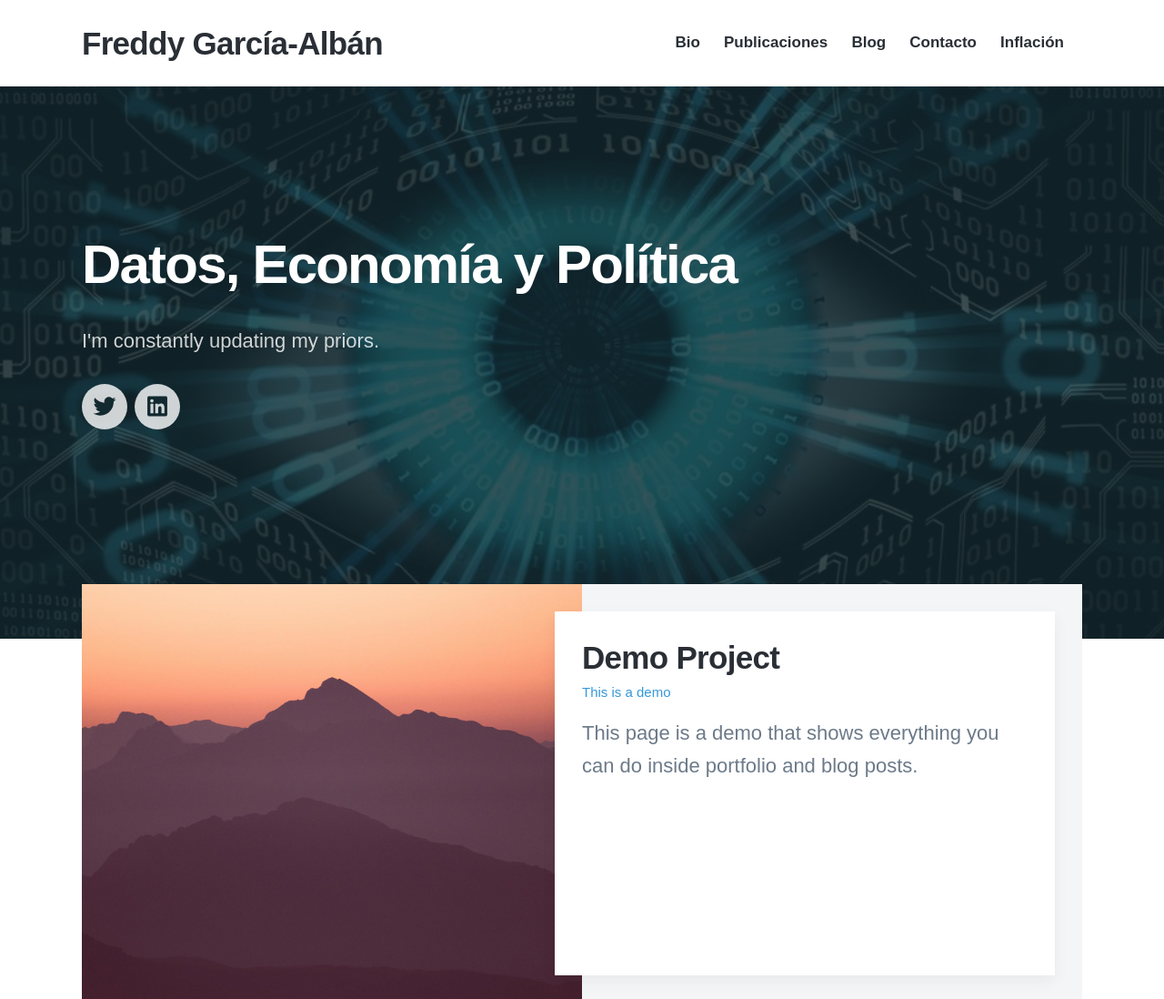
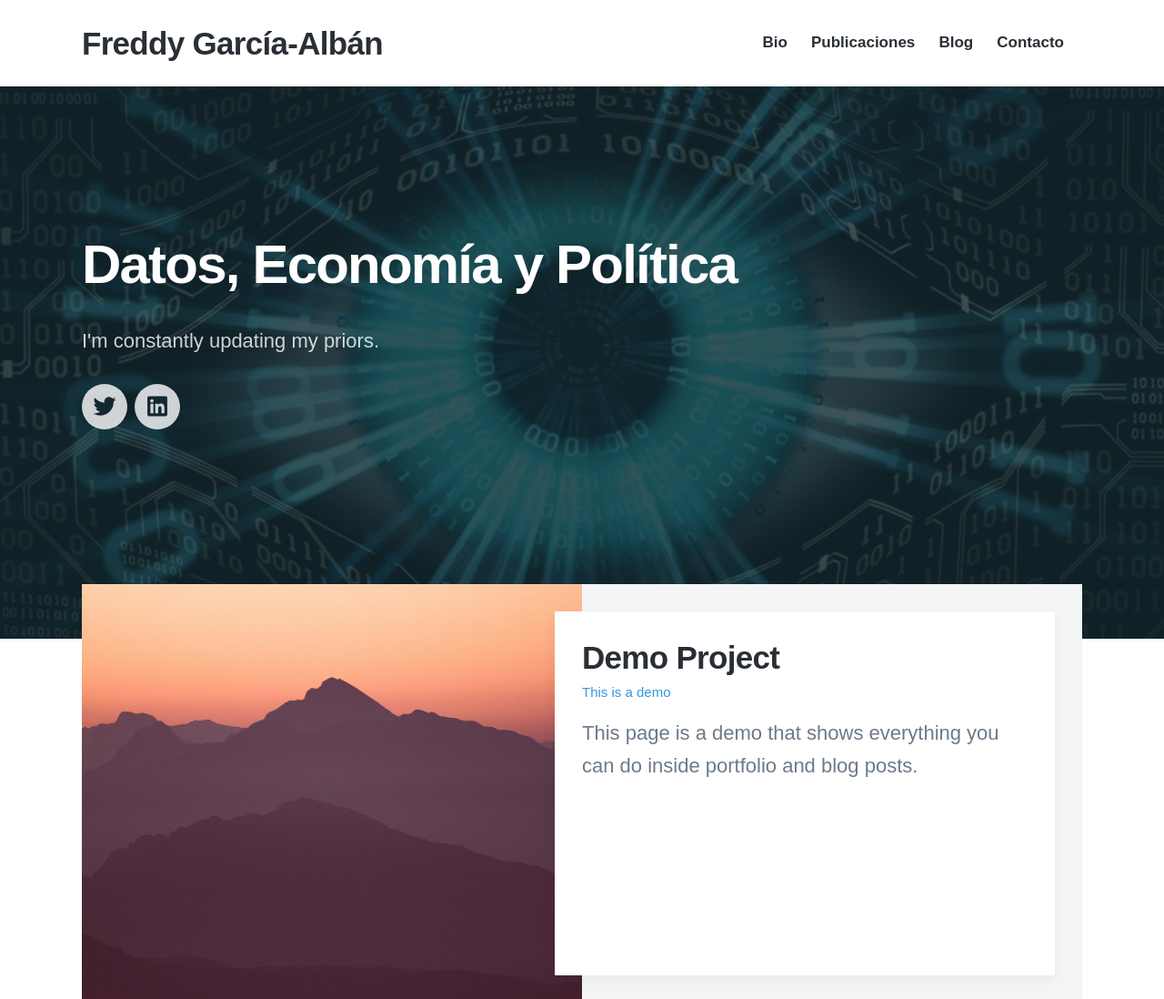
Before and after one commit to EnexFG/EnexFG.github.io, a Jekyll site: the page built from index.html, in a window 1280 px wide, cut to the strip 0-1098 px from the top of the page. Shown: the whole strip at 91% size. Built offline with Jekyll 4.4.1, drawn with Linux system fonts in a browser that asks for light colours; nearby versions of some CDN libraries; some web fonts are replaced.

Commit message:
Update settings.yml

```diff
--- a/_data/settings.yml
+++ b/_data/settings.yml
@@ -16,8 +16,7 @@ menu_settings:
       url: '/blog/'
     - title: 'Contacto'
       url: '/contact'
-    - title: 'Inflación'
-      url: '/inflacion'
+
 
 
 footer_settings:
```
